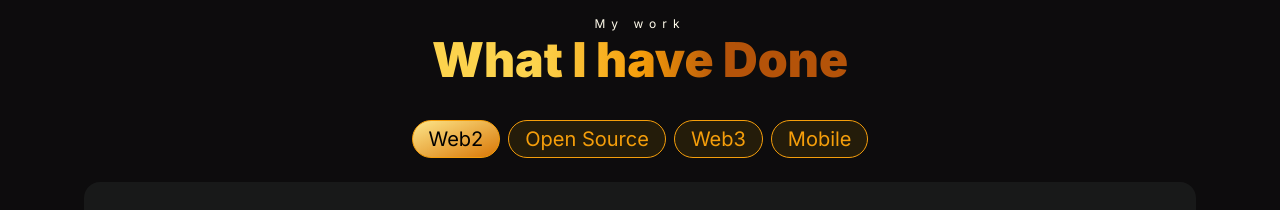
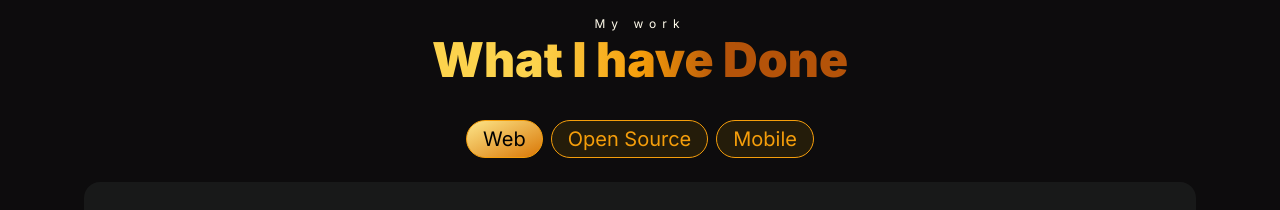
Before and after one commit to bridgitkanini/bridgitkanini-portfolio, a Next.js app: page / in a window 1280 px wide. Shown: the part 2840-3050 px from the top of the page. Built offline with nearby package versions, Linux system fonts and the light colour scheme; grey boxes are pictures that could not be loaded.

Commit message:
Remove Web3 button in projects section; no deployed web3 projects yet.

```diff
--- a/src/app/components/ProjectsSection.jsx
+++ b/src/app/components/ProjectsSection.jsx
@@ -59,7 +59,7 @@ const ProjectsSection = () => {
               : "bg-[#241c0a] text-amber-500"
           }`}
         >
-          Web2
+          Web
         </button>
         <button
           onClick={() => handleTabChange("opensource")}
@@ -71,7 +71,7 @@ const ProjectsSection = () => {
         >
           Open Source
         </button>
-        <button
+        {/* <button
           onClick={() => handleTabChange("web3")}
           className={`text-sm sm:text-xl inline-block w-auto rounded-full px-4 py-1 border border-amber-500 hover:tracking-widest transition-all ease-in-out duration-1000 cursor-pointer ${
             activeTab === "web3"
@@ -80,7 +80,7 @@ const ProjectsSection = () => {
           }`}
         >
           Web3
-        </button>
+        </button> */}
         <button
           onClick={() => handleTabChange("mobile")}
           className={`text-sm sm:text-xl inline-block w-auto rounded-full px-4 py-1 border border-amber-500 hover:tracking-widest transition-all ease-in-out duration-1000 cursor-pointer ${
```
